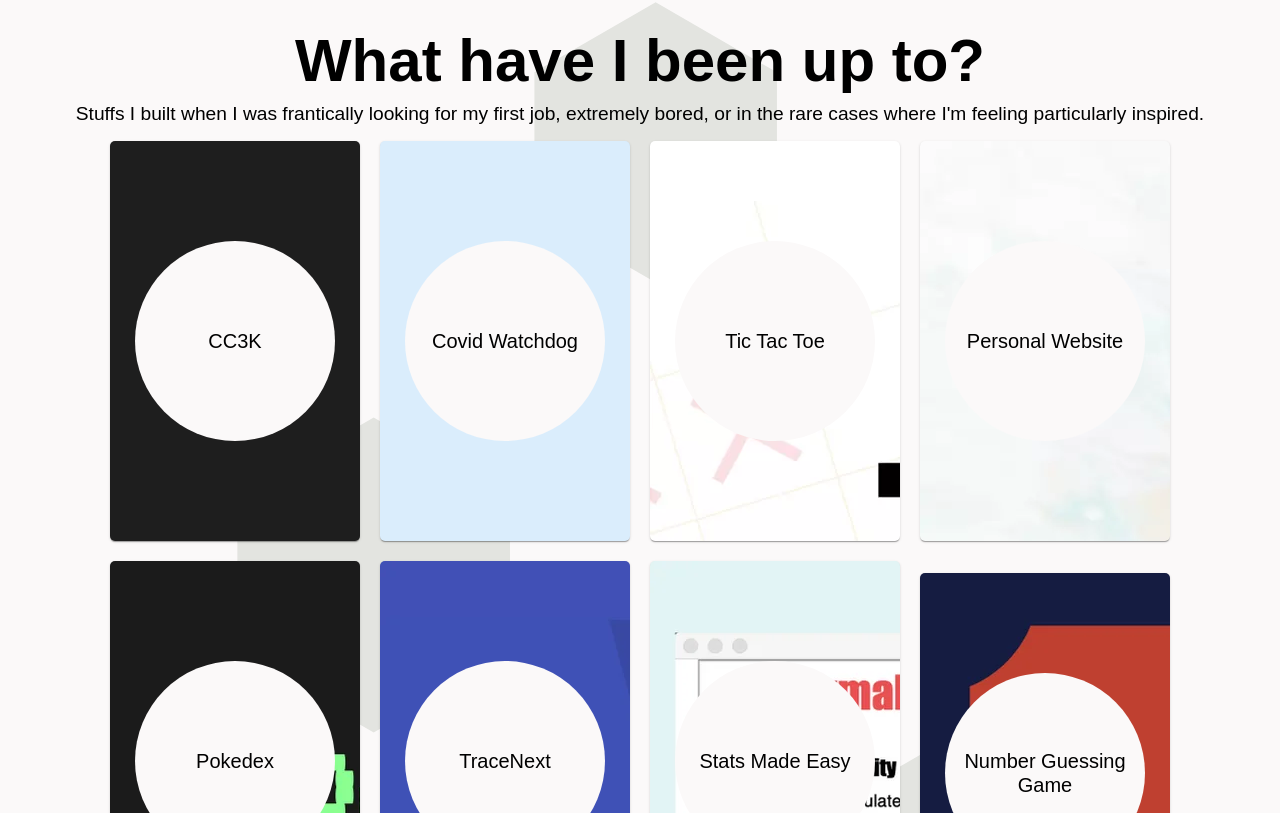
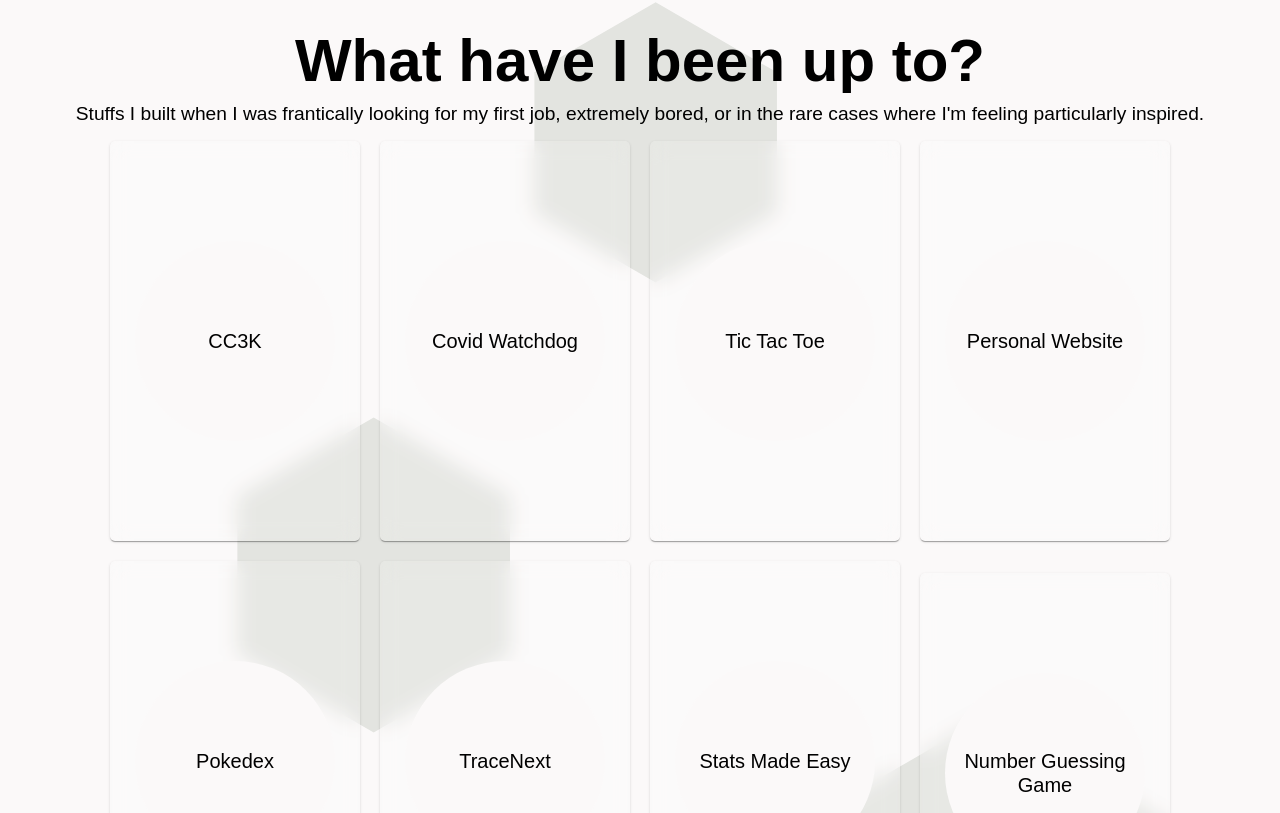
Before and after one commit to albertjlay/personal-website-v2, a React (Create React App) app: page / in a window 1280 px wide. Shown: the part 2687-3500 px from the top of the page. Built offline with nearby package versions, Linux system fonts and the light colour scheme; the HTML template or start-up script is replaced by a standard one.

Commit message:
Redesign project cards

```diff
--- a/src/components/sections/Projects.jsx
+++ b/src/components/sections/Projects.jsx
@@ -1,4 +1,4 @@
-import { Card, CardActions, CardContent, CardMedia, Typography, Paper } from '@mui/material';
+import { Typography, Paper } from '@mui/material';
 import React from 'react';
 import cc3kImage from '../../assets/projects/cc3k.webp';
 import covidWatchdogImage from '../../assets/projects/covid-watchdog.webp';
@@ -8,7 +8,6 @@ import pokedexImage from '../../assets/projects/pokedex.webp';
 import statsMadeEasyImage from '../../assets/projects/statsmadeeasy.webp';
 import tracenextImage from '../../assets/projects/tracenext.webp';
 import tictactoeImage from '../../assets/projects/tic-tac-toe.webp';
-import { display } from '@mui/system';
 
 const Projects = () => {
   return (
@@ -26,19 +25,33 @@ const Projects = () => {
                 width: '250px',
                 height: '400px',
                 borderRadius: '5px',
-                backgroundImage: `url(${item.img})`,
+                backdropFilter: 'blur(10px)',
                 display: 'flex',
                 justifyContent: 'center',
                 alignItems: 'center',
                 margin: '10px',
+                background: 'rgba(255, 255, 255, .15)',
+                transition: 'all 300ms ease-in',
 
-                '&:hover': {
-                  backgroundColor: '#ffc152',
-                  backgroundImage: 'none',
+                '&:before': {
+                  content: "''",
+                  position: 'absolute',
+                  left: 0,
+                  top: 0,
+                  width: '100%',
+                  height: '100%',
+                  backgroundImage: `url(${item.img})`,
+                  opacity: 0,
+                  zIndex: 1,
+                  transition: 'opacity 300ms ease-in',
+                },
+                '&:hover:before': {
+                  opacity: 1,
                 },
               }}
             >
               <Typography
+                className='project-circle'
                 sx={{
                   backgroundColor: '#fbf9f9',
                   borderRadius: '50%',
@@ -48,6 +61,7 @@ const Projects = () => {
                   justifyContent: 'center',
                   alignItems: 'center',
                   fontSize: '20px',
+                  zIndex: 2,
                 }}
                 variant='h4'
               >
@@ -55,35 +69,8 @@ const Projects = () => {
               </Typography>
             </Paper>
           </a>
-          // <Card sx={{ display: 'flex', textAlign: 'left' }}>
-          //   <CardMedia sx={{ width: '300px' }} component='img' alt={item.title} image={item.img} />
-          //   <CardContent>
-          //     <Typography gutterBottom variant='h4' component='div'>
-          //       Lizard
-          //     </Typography>
-          //     <Typography variant='body2' color='text.secondary'>
-          //       Lizards are a widespread group of squamate reptiles, with over 6,000 species,
-          //       ranging across all continents except Antarctica
-          //     </Typography>
-          //     <CardActions>
-          //       <a>Hi</a>
-          //     </CardActions>
-          //   </CardContent>
-          // </Card>
         ))}
       </div>
-
-      {/* <ImageList cols={3} rowHeight={350}>
-        {projectData.map(item => (
-          <ImageListItem key={item.img}>
-            <img
-              src={`${item.img}?w=164&h=164&fit=crop&auto=format`}
-              alt={item.title}
-              loading='lazy'
-            />
-          </ImageListItem>
-        ))}
-      </ImageList> */}
     </section>
   );
 };
--- a/src/style.scss
+++ b/src/style.scss
@@ -1,3 +1,7 @@
+* {
+  transition: all 500ms ease-in;
+}
+
 .logo {
   width: 150px;
 }
```
Also changed, not shown: src/components/ProjectCard.jsx (added, +17 -0 lines).
